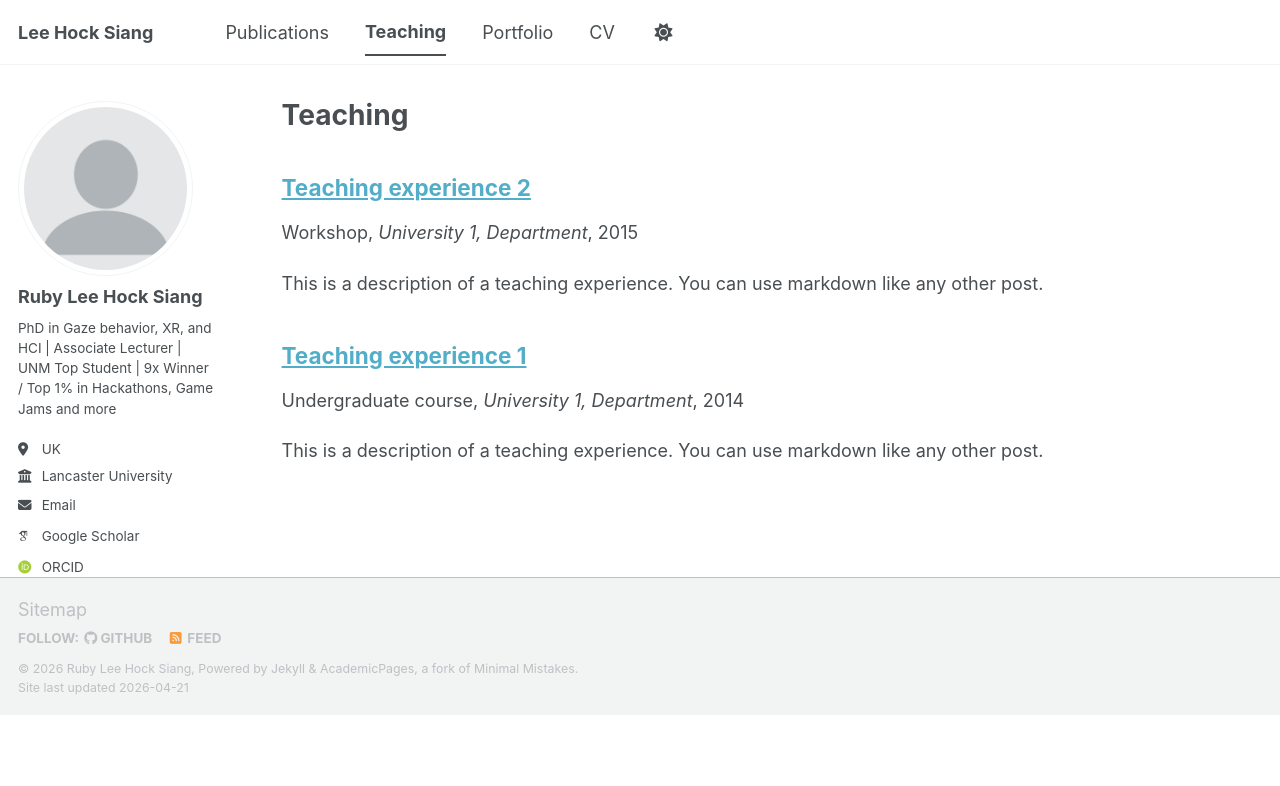
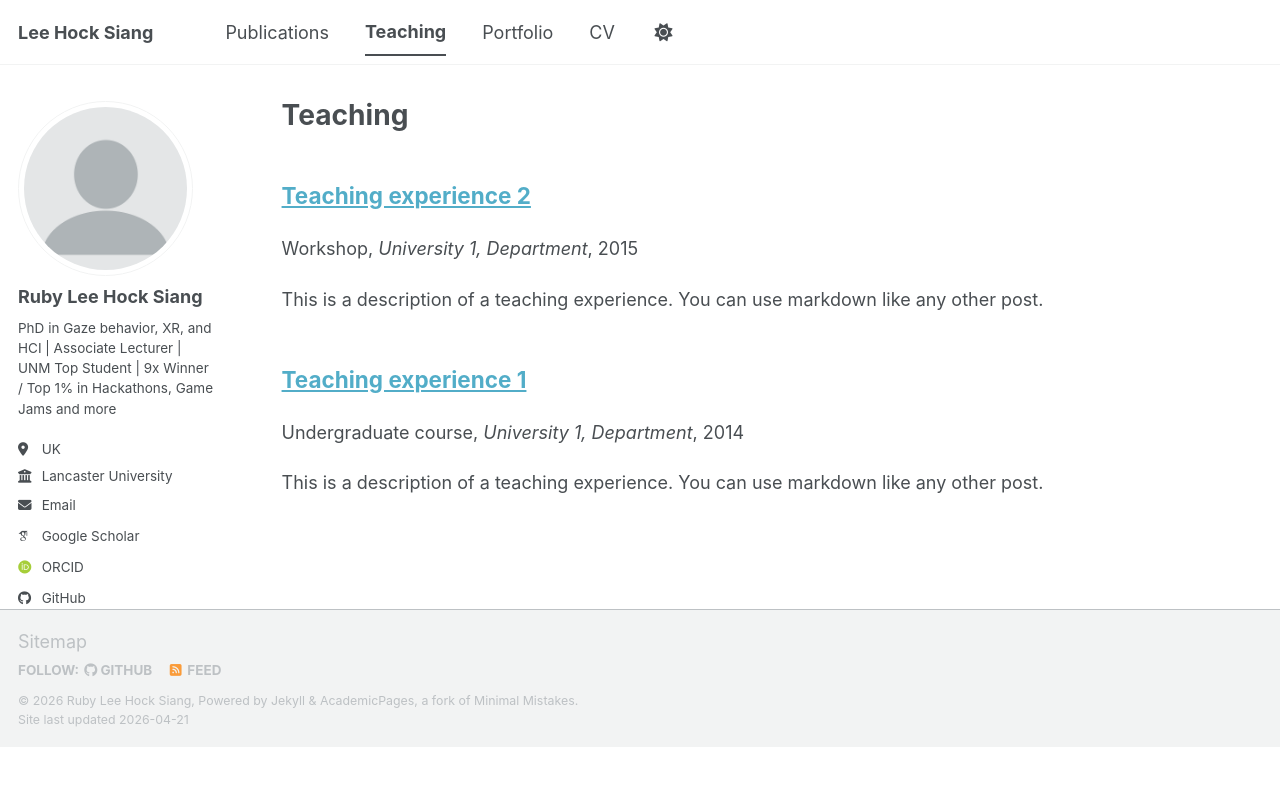
Before and after one commit to rubyleehs/rubyleehs.github.io, a Jekyll site: the page built from _pages/teaching.html, in a window 1280 px wide. Shown: the top 786 px of the page. Built offline with Jekyll 4.4.1, drawn with Linux system fonts in a browser that asks for light colours; some web fonts are replaced; a script bundle is joined from its source files by our own code; library files that are not in the unit come from our copies.

Commit message:
Update _archive.scss

```diff
--- a/_sass/layout/_archive.scss
+++ b/_sass/layout/_archive.scss
@@ -42,6 +42,7 @@
 .archive__item-title {
   font-family: $sans-serif-narrow;
   margin-bottom: 0;
+  padding: 8px 0 8px 0;
 
   a + a {
     opacity: 0.5;
```
